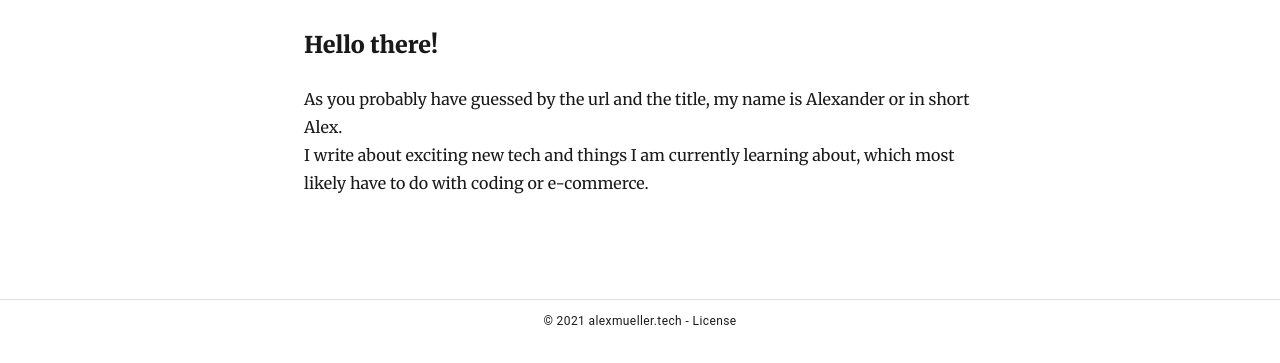
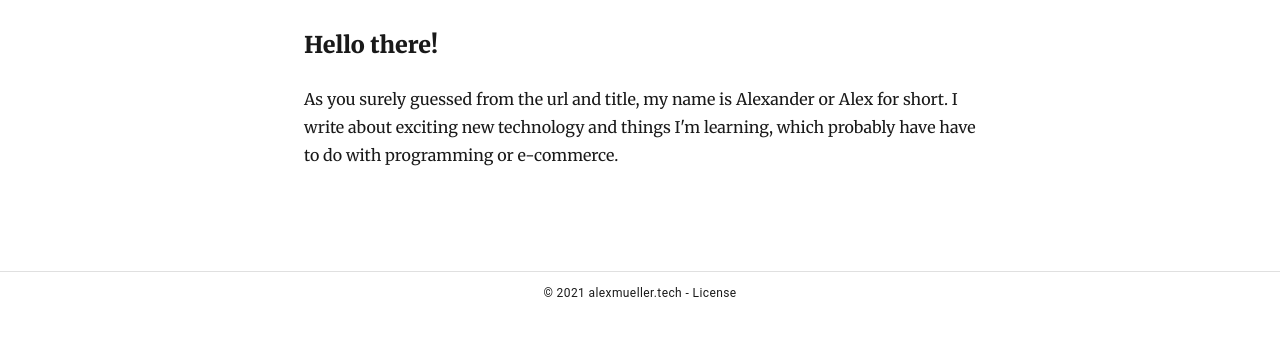
Before and after one commit to AMueller92/personal-webpage, a Gatsby site: page /about in a window 1280 px wide. Shown: the part 251-614 px from the top of the page. Built offline with nearby package versions, Linux system fonts and the light colour scheme; Gatsby itself is replaced by a stand-in of ours; some packages are replaced by stand-ins of ours.

Commit message:
change favicon and new text about me

```diff
--- a/gatsby-config.js
+++ b/gatsby-config.js
@@ -116,13 +116,13 @@ module.exports = {
       resolve: `gatsby-plugin-manifest`,
       options: {
         name: `Alexander Muellers Blog`,
-        short_name: `GatsbyJS`,
+        short_name: `Alex Blog`,
         start_url: `/`,
         background_color: `#ffffff`,
         theme_color: `#663399`,
         display: `minimal-ui`,
         // edit below
-        icon: `static/gatsby-icon.png`,
+        icon: `static/alex-icon.png`,
       },
     },
     {
--- a/src/pages/about.js
+++ b/src/pages/about.js
@@ -1,9 +1,7 @@
 import React from "react"
-import {graphql, Link} from "gatsby"
 
 import Layout from "../components/layout"
 import SEO from "../components/seo"
-import Button from "../components/button"
 import { rhythm } from "../utils/typography"
 import Comment from "../components/comment";
 
@@ -25,9 +23,11 @@ class About extends React.Component {
         >
           <h1>About</h1>
           <h3>Hello there!</h3>
-          <p>As you probably have guessed by the url and the title, my name is Alexander or in short Alex.<br/>
-          I write about exciting new tech and things I am currently learning about, which most likely have
-          to do with coding or e-commerce.</p>
+          <p>
+            As you surely guessed from the url and title, my name is Alexander or Alex for short.
+            I write about exciting new technology and things I'm learning, which probably have
+            have to do with programming or e-commerce.
+          </p>
 
           <Comment />
         </div>
```
Also changed, not shown: static/alex-icon.png (added), static/favicon.ico.
